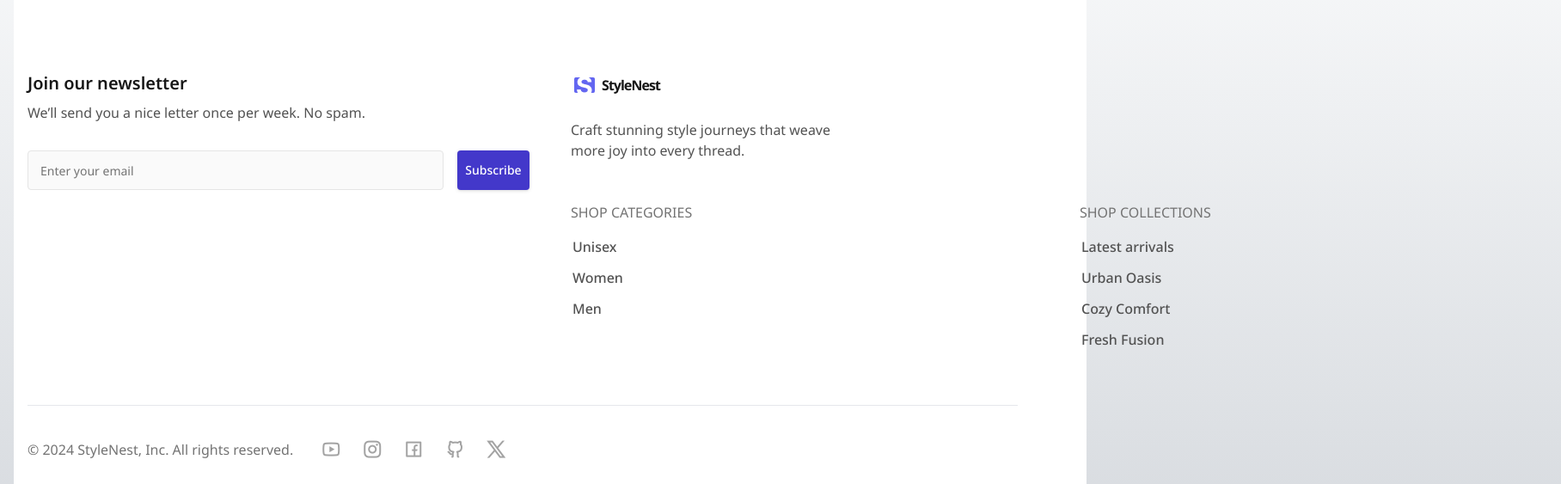
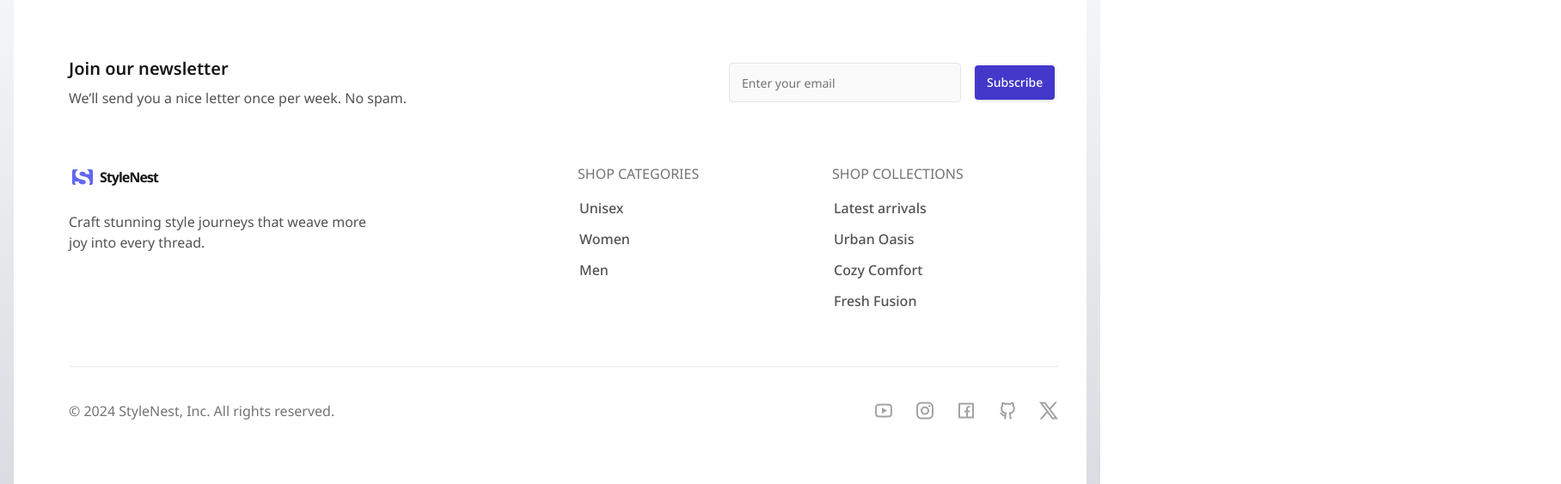
Before and after one commit to Lamphrangmi-Lamin/footer-multi-column, a plain HTML site: page index.html in a window 1280 px wide. Shown: the part 109-672 px from the top of the page at 86% size, 1816 px wide, since content can reach past the window. Drawn offline with nearby package versions, Linux system fonts and the light colour scheme.

Commit message:
style: complete desktop layout styling

```diff
--- a/index.html
+++ b/index.html
@@ -29,42 +29,41 @@
     </style>
   </head>
   <body class="bg-gradient-to-b from-gray-50 to-[#d2d6db]">
-    <!-- Home
-    Features
-    Pricing
-    About us
-    Contact
-    Learn more
-    See pricing -->
-    <footer class="bg-white m-4 py-12 px-4 grid grid-cols-4 gap-12 md:grid-cols-6 lg:grid-cols-12 md:gap-y-16 md:py-44">
+    <footer class="bg-white m-4 py-12 px-4 grid grid-cols-4 gap-12 md:grid-cols-6 lg:grid-cols-12 md:gap-y-16 md:py-44 lg:px-16 lg:py-24">
       <!-- Newsletter -->
-       <div class="flex flex-col gap-8 col-span-4 md:col-span-6">
-        <div class="">
+       <div class="flex flex-col gap-8 col-span-4 md:col-span-6 lg:col-span-12
+       lg:grid lg:grid-cols-12 lg:pt-[63px]">
+        <div class="lg:col-span-8">
           <h2 class="text-xl font-semibold text-neutral-900 mb-2">Join our newsletter</h2>
           <p class="text-base text-neutral-600">We’ll send you a nice letter once per week. No spam.</p>
         </div>
         <!-- Form section -->
-        <form class="flex flex-col gap-4 md:grid md:grid-cols-6">
+        <form class="flex flex-col gap-4 md:grid md:grid-cols-6
+        lg:col-span-4 lg:flex lg:flex-row lg:items-center lg:justify-between">
           <div class="md:col-span-5">
             <label for="email" class="sr-only">Email address</label>
-            <input class="w-full text-neutral-900 border border-neutral-200 rounded px-3.5 py-2.5 placeholder:text-sm placeholder:text-neutral-500 bg-neutral-50
+            <input class="w-full lg:min-w-[270px] text-neutral-900 border border-neutral-200 rounded px-3.5 py-2.5 placeholder:text-sm placeholder:text-neutral-500 bg-neutral-50
             focus:outline-none focus:ring-2 focus:ring-neutral-200 focus:border-indigo-600
             disabled:text-neutral-400 disabled:border-none disabled:placeholder:text-neutral-400" id="email" type="email" placeholder="Enter your email">
           </div>
           <button class="bg-indigo-700 text-white text-sm font-medium rounded drop-shadow
           py-2.5 hover:bg-indigo-800 focus:ring-2 focus:ring-neutral-200
-          disabled:text-neutral-400 disabled:bg-neutral-100 disabled:drop-shadow-none" type="">Subscribe</button>
+          disabled:text-neutral-400 disabled:bg-neutral-100 disabled:drop-shadow-none
+          lg:px-[14px]"
+          type="submit">Subscribe</button>
         </form>
        </div>
 
        <!-- Middle links section -->
-        <div class="flex flex-col gap-8 col-span-4 md:grid md:grid-cols-6 md:gap-8 md:w-[90vw] md:gap-y-12">
-          <div class="flex flex-col gap-6 md:col-span-6">
+        <div class="flex flex-col gap-8 col-span-4 md:grid md:grid-cols-6 md:gap-8 md:w-[90vw] md:gap-y-12
+        lg:col-span-12 lg:grid-cols-12">
+          <div class="flex flex-col gap-6 md:col-span-6
+          lg:col-span-6">
             <!-- Logo and brand description -->
             <div class="">
               <img class="" src="/img/Logo.png" alt="StyleNest logo">
             </div>
-            <p class="text-base text-neutral-600 md:max-w-80">Craft stunning style journeys that weave more joy into every thread.</p>
+            <p class="text-base text-neutral-600 md:max-w-80 lg:max-w-[350px]">Craft stunning style journeys that weave more joy into every thread.</p>
           </div>
 
           <!-- Categories -->
@@ -90,7 +89,8 @@
         </div>
 
         <!-- Copyright and social media links section -->
-         <div class="flex flex-col gap-8 pt-8 border-t col-span-4 md:flex-row md:items-center md:w-[90vw]">
+         <div class="flex flex-col gap-8 pt-8 border-t col-span-4 md:flex-row md:items-center md:w-[90vw]
+         lg:col-span-12 lg:justify-between lg:pb-[63px]">
           <p class="text-neutral-500">&copy; 2024 StyleNest, Inc. All rights reserved.</p>
           <ul class="text-neutral-400 text-[24px] flex gap-6">
             <li>
```
